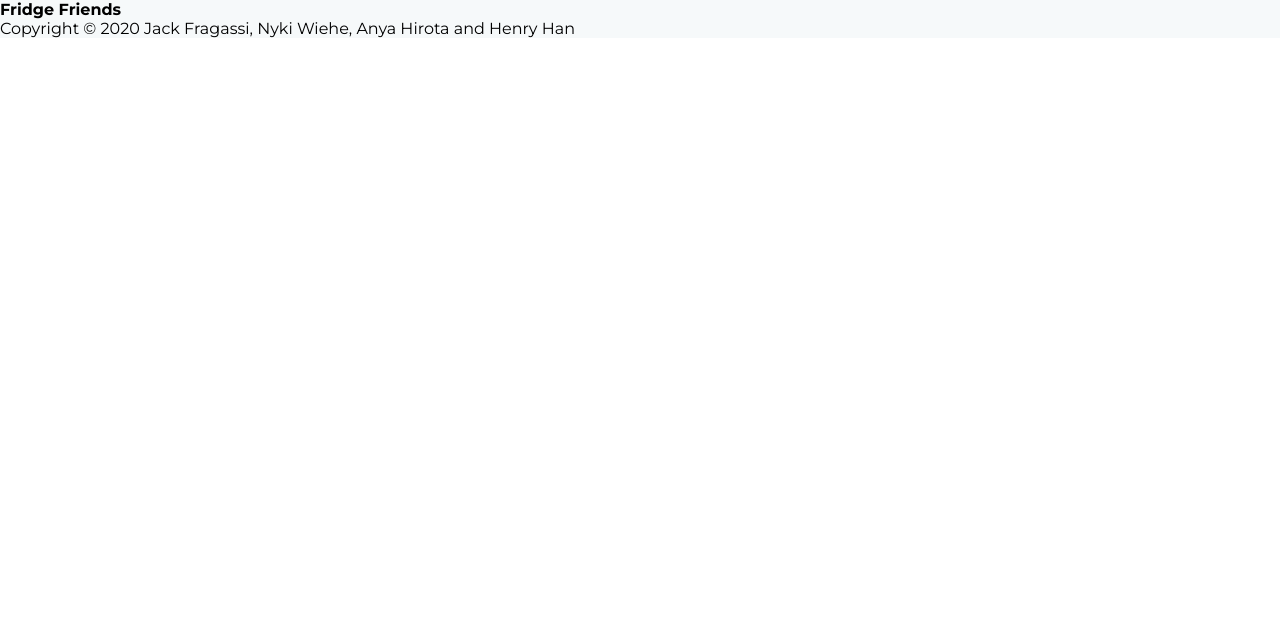
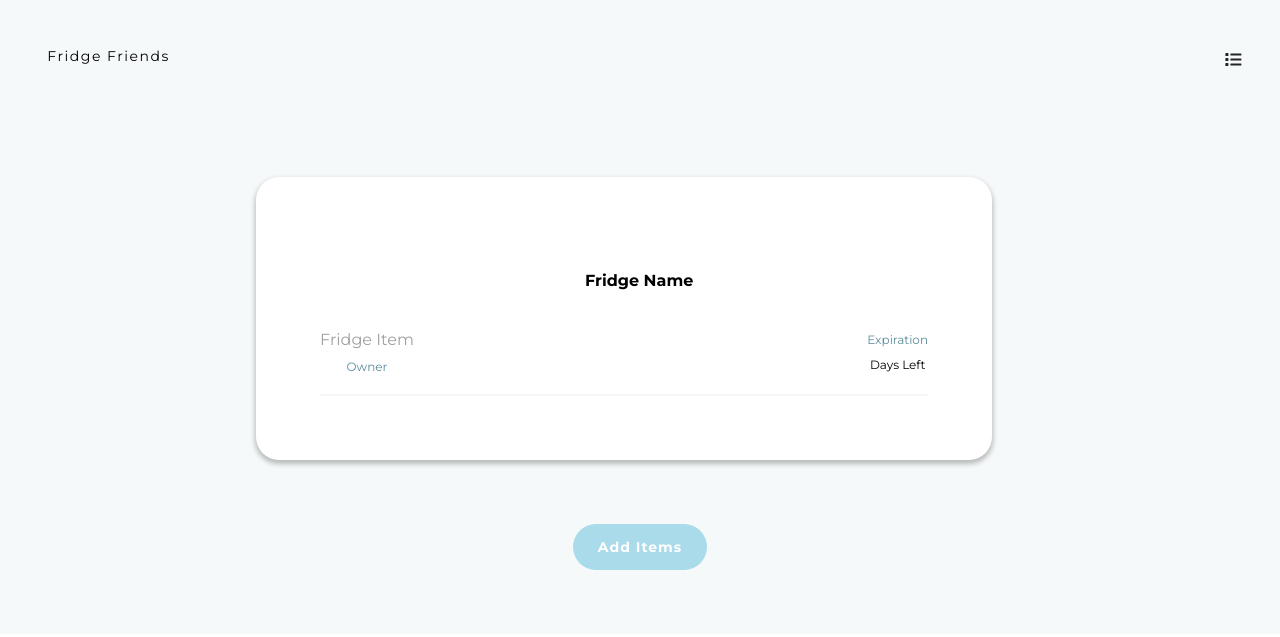
Before and after one commit to henryhannn/fridge-friend, a React app in the folder frontend/: page /#/fridge in a window 1280 px wide. Built offline with nearby package versions, Linux system fonts and the light colour scheme.

Commit message:
Added Base Styling for Fridge

```diff
--- a/frontend/src/components/app.js
+++ b/frontend/src/components/app.js
@@ -7,13 +7,14 @@ import { AuthRoute, ProtectedRoute } from "../util/route_util";
 import { Route, Switch } from "react-router-dom";
 
 import MainPage from "./main/main_page";
-import NavBarContainer from './nav/navbar_container';
+// import NavBarContainer from './nav/navbar_container';
 
 import LoginFormContainer from './session/login_form_container';
 import SignupFormContainer from './session/signup_form_container';
 
 import ProfileContainer from './profile/profile_container';
 import FoodItemIndexContainer from './food_items/food_item_index_container';
+import FridgeContainer from './fridge/fridge_container';
 
 const App = () => (
 
@@ -26,6 +27,9 @@ const App = () => (
         <AuthRoute path="/signup" component={SignupFormContainer} />
         <ProtectedRoute path="/profile" component={ProfileContainer} />
         <Route exact path="/foods" component={FoodItemIndexContainer} />
+        {/* Not sure how this route will look: */}
+        {/* <Route exact path={`/fridge/${fridge.id}`} component={FridgeContainer} /> */}
+        <Route exact path="/fridge" component={FridgeContainer} />
         <AuthRoute path="/" component={MainPage} />
       </Switch>
   </div>
--- /dev/null
+++ b/frontend/src/components/fridge/fridge.js
@@ -0,0 +1,45 @@
+import React from "react";
+import "./fridge_css.scss";
+import NavBarContainer from "../nav/navbar_container";
+// import { FontAwesomeIcon } from "@fortawesome/react-fontawesome";
+// import { } from "@fortawesome/free-solid-svg-icons";
+
+
+class Fridge extends React.Component {
+  constructor(props) {
+    super(props);
+  }
+
+  expiringItemsColor() {
+    // this function will change the text-color based on how close the expiration date is:
+    // 1 week or more $dark-blue
+    // 4-7 days $error-yellow
+    // 1-3 days $error-red
+  }
+
+  render() {
+    return (
+      <div className="fridge-container">
+        <NavBarContainer />
+        <div className="fridge">
+          <h1 className="fridge-name">Fridge Name</h1>
+          <div className="fridge-item-details">
+            <div className="fridge-left">
+              <p className="fridge-item-name">Fridge Item</p>
+              <p className="fridge-item-owner">Owner</p>
+            </div>
+            <div className="fridge-right">
+              <p className="fridge-item-ex">Expiration</p>
+              <p className="fridge-item-time">Days Left</p>
+            </div>
+          </div>
+        </div>
+        <div className="add-items-section">
+          <button className="add-items-btn">Add Items</button>
+        </div>
+      </div>
+    );
+  }
+}
+
+export default Fridge;
--- /dev/null
+++ b/frontend/src/components/fridge/fridge_container.js
@@ -0,0 +1,13 @@
+import { connect } from "react-redux";
+
+import Fridge from "./fridge";
+
+const mapStateToProps = (state) => ({
+  // fridgeContainer: Object.values(state.entities.fridgeItems),
+});
+
+const mapDispatchToProps = (dispatch) => ({
+
+});
+
+export default connect(mapStateToProps, mapDispatchToProps)(Fridge);
--- /dev/null
+++ b/frontend/src/components/fridge/fridge_css.scss
@@ -0,0 +1,66 @@
+@import '../../styles/vars.scss';
+
+
+.fridge {
+  text-align: center;
+  max-width: 38rem;
+  flex-direction: column;
+  align-items: center;
+  justify-content: center;
+  background-color: white;
+  padding: 5% 5% 5% 5%;
+  margin-top: 5%;
+  margin-left: 20%;
+  margin-right: 20%;
+  border-radius: 23px;
+  box-shadow: 0px 3px 5px 1px rgba(0, 0, 0, 0.25);
+}
+
+.fridge-name {
+  justify-content: center;
+  margin-bottom: 30px;
+}
+
+.fridge-item-details {
+  display: flex;
+  flex-direction: row;
+  align-items: center;
+  justify-content: space-between;
+  border-bottom: 2px solid $light-grey;
+}
+
+.fridge-left, .fridge-right {
+  margin-bottom: 20px;
+}
+
+.fridge-item-name,
+.fridge-item-owner,
+.fridge-item-ex,
+.fridge-item-time {
+  margin: 10px 0px 0px 0px;
+}
+
+.fridge-item-name {
+  color: $text-default-light;
+}
+
+.fridge-item-owner {
+  color: $dark-blue;
+  font-size: 12px;
+}
+
+.fridge-item-ex {
+  color: $dark-blue;
+  font-size: 12px;
+}
+
+.fridge-item-time {
+  font-size: 12px;
+}
+
+.add-items-section {
+  display: flex;
+  align-items: center;
+  justify-content: center;
+  padding: 5%;
+}
--- a/frontend/src/components/nav/navbar.js
+++ b/frontend/src/components/nav/navbar.js
@@ -53,7 +53,7 @@ class NavBar extends React.Component {
                 onClick={this.openNav}
                 />
 
-              {this.openNav ? dropdown : null }
+              {this.openNav ? dropdown : this.closeNav}
 
 
 
--- a/frontend/src/styles/main.scss
+++ b/frontend/src/styles/main.scss
@@ -94,6 +94,12 @@ button {
   line-height: 16px;
 }
 
+button:hover {
+  background-color: $secondary-blue;
+  -webkit-transition: all .2s ease-in-out;
+}
+
+
 A:link {
   text-decoration: none;
 }
--- /dev/null
+++ b/frontend/src/util/fridge_item_util.js
@@ -0,0 +1,6 @@
+import axios from "axios";
+
+// get index of all fridge items
+export const getFridgeItems = () => {
+  return axios.get("/api/fridge");
+};
```
Also changed, not shown: frontend/src/actions/fridge_item_actions.js (added, +13 -0 lines), frontend/src/reducers/fridge_items_reducer.js (added, +16 -0 lines).
